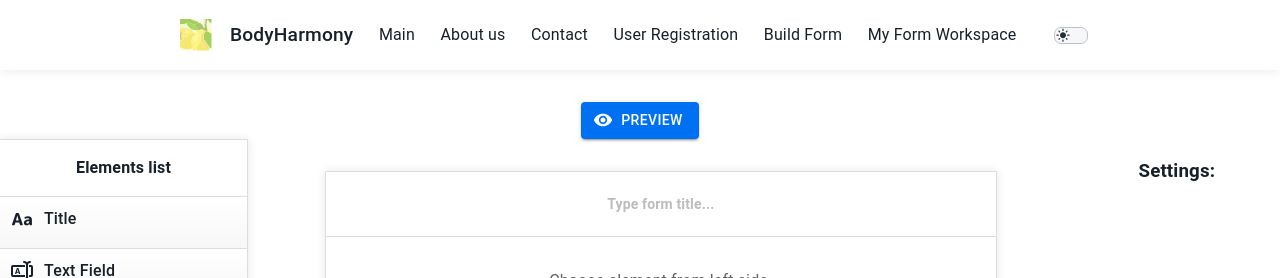
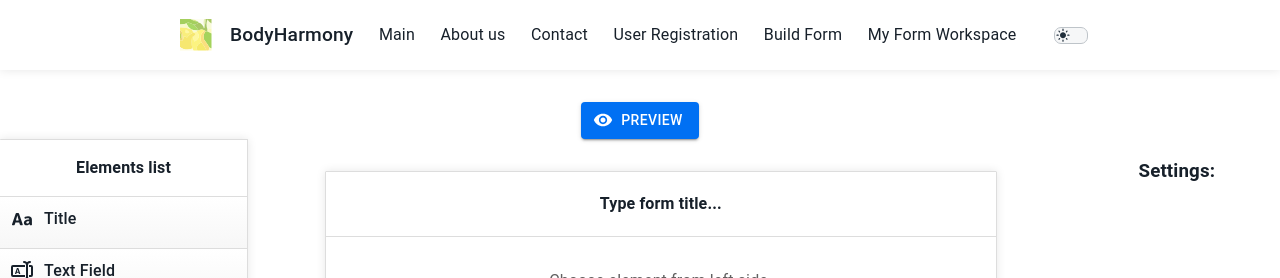
Before and after one commit to jagodabie/body-harmony, a Next.js app: page /form/1 in a window 1280 px wide. Shown: the top 278 px of the page. Built offline with nearby package versions, Linux system fonts and the light colour scheme.

Commit message:
refactor(): control refactor

```diff
--- a/src/app/form/[formId]/EditorFormArea/EditorFormArea.tsx
+++ b/src/app/form/[formId]/EditorFormArea/EditorFormArea.tsx
@@ -1,27 +1,32 @@
 "use client";
 import { Button } from "@mui/material";
 import { useParams } from "next/navigation";
-import { Control, useForm } from "react-hook-form";
+import { FormProvider, useForm } from "react-hook-form";
 
 import { EditableControlledTextField } from "@/components/ui/EditableControlledTextField/EditableControlledTextField";
 import { useAppDispatch, useAppSelector } from "@/hooks/useAppDispatch";
 import { updateFormById } from "@/services/formConfigsService";
+import { FormValues } from "@/types/GenericForm";
 import { createFormConfig } from "@/utils";
 
 import { EditorFormElementWrapperWithActions } from "./formAreaComponents/EditorFormElementWrapperWithActions/EditorFormElementWrapperWithActions";
 import "./index.css";
 
 export const EditorFormArea = () => {
-  const { handleSubmit, control, unregister } = useForm();
+  const methods = useForm<FormValues>({
+    defaultValues: {
+      formTitle: "Type form title...",
+    },
+  });
+  const { handleSubmit } = methods;
   const { selectedFormFields } = useAppSelector(({ formEditor }) => formEditor);
 
   const dispatch = useAppDispatch();
   const params = useParams();
   const id = params.formId as string;
 
-  // TODO: make it smoother work with form config
-
   return (
+    <FormProvider {...methods}>
       <form
         role="form"
         onSubmit={handleSubmit(async (data) => {
@@ -36,7 +41,6 @@ export const EditorFormArea = () => {
 
           if (!result.success) {
             alert("Error while saving form");
-          // TODO: snackbar implementation
           }
         })}
       >
@@ -45,7 +49,6 @@ export const EditorFormArea = () => {
             <EditableControlledTextField
               controlledKey="formTitle"
               name="formTitle"
-            control={control}
               placeholder="Type form title..."
               readOnly={false}
               customStyles={{
@@ -68,8 +71,6 @@ export const EditorFormArea = () => {
                 <EditorFormElementWrapperWithActions
                   key={element.name}
                   element={element}
-                control={control as Control}
-                unregister={unregister}
                 />
               ))}
             </div>
@@ -85,5 +86,6 @@ export const EditorFormArea = () => {
           </div>
         </div>
       </form>
+    </FormProvider>
   );
 };
--- a/src/app/form/[formId]/EditorFormArea/formAreaComponents/EditorFormElementActions/EditorFormElementActions.tsx
+++ b/src/app/form/[formId]/EditorFormArea/formAreaComponents/EditorFormElementActions/EditorFormElementActions.tsx
@@ -1,3 +1,5 @@
+import { useFormContext } from "react-hook-form";
+
 import { DeleteIcon } from "@/assets/DeleteIcon";
 import { SettingsIcon } from "@/assets/SettingsIcon";
 import { useAppDispatch } from "@/hooks/useAppDispatch";
@@ -7,14 +9,15 @@ import { createLabelsListToUnregister } from "@/utils";
 import { ActionButton } from "./ActionButton/ActionButton";
 import "./index.css";
 
+export type EditorFormElementActionsProps = {
+  id: string;
+};
+
 export const EditorFormElementActions = ({
   id,
-  unregister,
-}: {
-  id: string;
-  unregister: (name: string) => void;
-}) => {
+}: EditorFormElementActionsProps) => {
   const dispatch = useAppDispatch();
+  const { unregister } = useFormContext();
 
   return (
     <div className="editor-form-element-actions">
@@ -24,7 +27,6 @@ export const EditorFormElementActions = ({
         tooltipText="Delete"
         onClick={async () => {
           await dispatch(deleteSelectedFormField(id));
-
           createLabelsListToUnregister(id).forEach((name) => unregister(name));
         }}
         IconComponent={DeleteIcon}
--- a/src/app/form/[formId]/editorFormElementsComponents/ElementMapper/ElementMapper.tsx
+++ b/src/app/form/[formId]/editorFormElementsComponents/ElementMapper/ElementMapper.tsx
@@ -1,23 +1,23 @@
 import { ReactElement } from "react";
-import { Control } from "react-hook-form";
+import { useFormContext } from "react-hook-form";
 
-import { ComponentMapperProps } from "@/components/ui/ComponentMapper/ComponentMapper";
-import { EditorFormElementType } from "@/types/GenericForm";
+import { EditorFormElementType, FieldType } from "@/types/GenericForm";
 
 import { EditorFormSelect } from "./editorFormElements/editorFormElementsComponents/EditorFormSelect/EditorFormSelect";
 import { OptionsBase } from "./editorFormElements/editorFormElementsComponents/OptionsBase";
 import "./index.css";
 
-export const ElementMapper = ({
-  type,
-  name,
-  control,
-}: ComponentMapperProps & {
-  control: Control;
-}) => {
+type ElementMapperProps = {
+  type: FieldType | EditorFormElementType;
+  name: string;
+};
+
+export const ElementMapper = ({ type, name }: ElementMapperProps) => {
   // TODO: for now we are using the same options for radio and checkbox
 
   const radioOptions = ["option1", "option2", "option3", "option4"];
+
+  const { control } = useFormContext();
 
   const componentMap: Record<string, ReactElement | ""> = {
     multiline: <div className="element multiline"></div>,
--- a/src/components/form/FormFields/FormFields.tsx
+++ b/src/components/form/FormFields/FormFields.tsx
@@ -1,5 +1,4 @@
 import { Grid } from "@mui/material";
-import { Control } from "react-hook-form";
 
 import { FieldConfig } from "@/types/GenericForm";
 
@@ -7,22 +6,16 @@ import FormField from "../RenderField/RenderField";
 
 type FormFieldsProps = {
   fieldConfig: FieldConfig[];
-  control: Control;
   Component: React.ElementType;
 };
 
-export const FormFields = ({
-  fieldConfig,
-  control,
-  Component,
-}: FormFieldsProps) => {
+export const FormFields = ({ fieldConfig, Component }: FormFieldsProps) => {
   return (
     <Grid container spacing={1} data-testid="form-grid">
       {fieldConfig?.map((formConfigItem: FieldConfig) => (
         <FormField
           key={formConfigItem.name}
           formConfigItem={formConfigItem}
-          control={control}
           Component={Component}
         />
       ))}
--- a/src/components/form/GenericForm/GenericForm.tsx
+++ b/src/components/form/GenericForm/GenericForm.tsx
@@ -1,6 +1,6 @@
 "use client";
 import { Button } from "@mui/material";
-import { Control, FieldValues, useForm } from "react-hook-form";
+import { FieldValues, useForm } from "react-hook-form";
 
 import { FormConfig } from "@/types/GenericForm";
 
@@ -19,7 +19,7 @@ export const GenericForm = <T extends FieldValues>({
   onSubmit,
   componentMapper,
 }: GenericFormProps<T>) => {
-  const { handleSubmit, control } = useForm<T>();
+  const { handleSubmit } = useForm<T>();
 
   return (
     <form
@@ -27,11 +27,7 @@ export const GenericForm = <T extends FieldValues>({
       onSubmit={handleSubmit((data) => onSubmit && onSubmit(data))}
       style={{ width: formWidth ?? "100%" }}
     >
-      <FormFields
-        fieldConfig={fieldConfig}
-        control={control as Control}
-        Component={componentMapper}
-      />
+      <FormFields fieldConfig={fieldConfig!} Component={componentMapper} />
       <div className="form-submit">
         <Button variant="contained" type="submit" aria-label="Save form">
           {saveButtonLabel || "Save"}
--- a/src/components/form/RenderField/RenderField.tsx
+++ b/src/components/form/RenderField/RenderField.tsx
@@ -1,25 +1,22 @@
 "use client";
 import { Grid } from "@mui/material";
-import { Control, Controller, FieldValues, Path } from "react-hook-form";
+import { Controller, Path, useFormContext } from "react-hook-form";
 
 import { FieldConfig } from "@/types/GenericForm";
 
-type FormFieldProps<T extends FieldValues> = {
+type FormFieldProps = {
   formConfigItem: FieldConfig;
-  control: Control<T>;
   Component: React.ElementType;
 };
 
-const FormField = <T extends FieldValues>({
-  formConfigItem,
-  control,
-  Component,
-}: FormFieldProps<T>) => {
+const FormField = ({ formConfigItem, Component }: FormFieldProps) => {
+  const { control } = useFormContext();
+
   return (
     <Controller
       key={formConfigItem.name}
       control={control}
-      name={formConfigItem.name as Path<T>}
+      name={formConfigItem.name as Path<unknown>}
       render={({ field: { onChange, value }, fieldState: { error } }) => (
         <Grid item xs={formConfigItem.xs || 12} md={formConfigItem.md || 12}>
           <Component
--- a/src/components/ui/ControlledTextField/ControlledTextField.tsx
+++ b/src/components/ui/ControlledTextField/ControlledTextField.tsx
@@ -1,5 +1,5 @@
 import { TextField } from "@mui/material";
-import { Control, Controller } from "react-hook-form";
+import { Controller, FieldValues, Path, useFormContext } from "react-hook-form";
 
 export const customStyles = {
   "& .MuiInputBase-input": {
@@ -27,30 +27,30 @@ type ControlledTextFieldProps = {
   name: string;
   onBlur?: () => void;
   onEnter?: () => void;
-  control: Control;
   placeholder: string;
   customStyles?: Record<string, unknown>;
 };
 
-export const ControlledTextField = ({
+export const ControlledTextField = <T extends FieldValues>({
   controlledKey,
   name,
-  control,
   onBlur,
   onEnter,
   placeholder,
   customStyles,
-}: ControlledTextFieldProps) => (
+}: ControlledTextFieldProps) => {
+  const { control } = useFormContext();
+  return (
     <Controller
       key={controlledKey}
-    name={name}
+      name={name as Path<T>}
       control={control}
       render={({ field: { onChange, value } }) => (
         <TextField
-        name={name}
+          name={name as string}
           onChange={onChange}
           variant="standard"
-        value={value || ""}
+          value={value ?? ""}
           onBlur={onBlur}
           onKeyPress={(e) => {
             if (e.key === "Enter" && onEnter) {
@@ -72,3 +72,4 @@ export const ControlledTextField = ({
       )}
     />
   );
+};
--- a/src/components/ui/EditableControlledTextField/EditableControlledTextField.tsx
+++ b/src/components/ui/EditableControlledTextField/EditableControlledTextField.tsx
@@ -1,11 +1,10 @@
 "use client";
 import { useState } from "react";
-import { Control, useWatch } from "react-hook-form";
+import { useFormContext, useWatch } from "react-hook-form";
 
 import { ControlledTextField } from "../ControlledTextField/ControlledTextField";
 
 type EditableControlledTextFieldProps = {
-  control: Control;
   controlledKey: string;
   name: string;
   customStyles?: Record<string, unknown>;
@@ -19,7 +18,6 @@ import "./index.css";
 
 export const EditableControlledTextField = ({
   controlledKey,
-  control,
   name,
   customStyles,
   placeholder = "Type something...",
@@ -30,6 +28,8 @@ export const EditableControlledTextField = ({
   const [isEditing, setIsEditing] = useState(!readOnly);
 
   const handleToggle = () => setIsEditing((prev) => !prev);
+
+  const { control } = useFormContext();
 
   const value = useWatch({
     control,
@@ -42,7 +42,6 @@ export const EditableControlledTextField = ({
         <ControlledTextField
           controlledKey={controlledKey}
           name={name}
-          control={control}
           onBlur={handleToggle}
           onEnter={handleToggle}
           placeholder={placeholder}
--- a/src/types/GenericForm.ts
+++ b/src/types/GenericForm.ts
@@ -47,3 +47,7 @@ export type FormConfig = {
   updatedAt?: string;
   createdAt?: string;
 };
+
+export type FormValues = {
+  formTitle: string;
+};
--- a/src/utils/index.ts
+++ b/src/utils/index.ts
@@ -22,7 +22,7 @@ export const mapDataToConfigFields = (data: Record<string, string>) => {
 
       groupedElements[baseName].push({
         type: type === "question" ? "" : type,
-        label: data[key] ?? "",
+        label: data[key] || (type === "question" ? "Type your question" : ""),
         name: key ?? "",
       });
     }
```
Also changed, not shown: src/app/form/[formId]/EditorFormArea/formAreaComponents/EditorFormElementWrapper/EditorFormElementWrapper.tsx (+1 -6 lines), src/app/form/[formId]/EditorFormArea/formAreaComponents/EditorFormElementWrapperWithActions/EditorFormElementWrapperWithActions.tsx (+7 -11 lines). Lines whose indentation alone changed are shown as unchanged.
